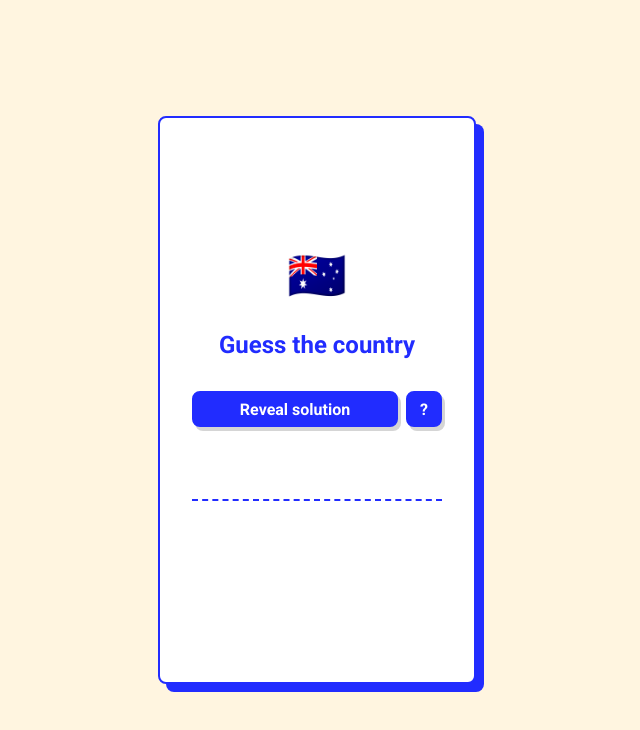
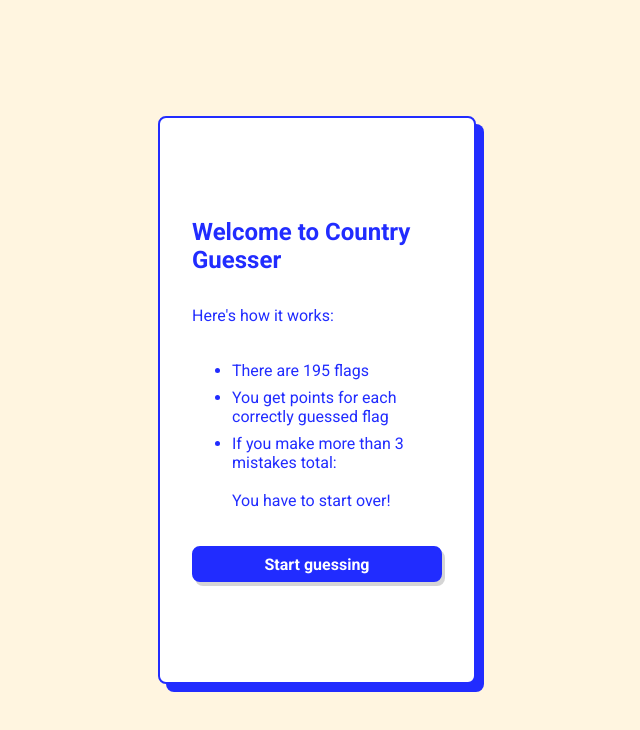
Before and after one commit to RobertLikesCoding/country-guesser, a plain HTML site: page index.html in a window 1280 px wide. Shown: the whole page, without its empty margins (323-963 px from the left). Drawn offline with Linux system fonts and the light colour scheme.

Commit message:
create start screen

```diff
--- a/index.html
+++ b/index.html
@@ -12,7 +12,20 @@
   </head>
   <body>
     <main>
-      <section class="game-area">
+      <section id="start-screen" class="game-area text-align-left">
+        <h1>Welcome to Country Guesser</h1>
+        <p>Here's how it works:</p>
+        <ul class="rules">
+          <li>There are 195 flags</li>
+          <li>You get points for each correctly guessed flag</li>
+          <li>
+            If you make more than 3 mistakes total: <br /><br />
+            You have to start over!
+          </li>
+        </ul>
+        <button class="btn" id="start-btn">Start guessing</button>
+      </section>
+      <section id="game-screen" class="game-area hidden">
         <span id="flag" class="flex-center"></span>
         <h1 style="font-size: 1.5rem">Guess the country</h1>
 
@@ -29,6 +42,6 @@
         <span id="hint"></span>
       </section>
     </main>
-    <script type="module" src="./script.js"></script>
+    <script type="module" src="./js/script.js"></script>
   </body>
 </html>
--- a/style.css
+++ b/style.css
@@ -41,9 +41,9 @@ h2,
 h3,
 h4,
 h5,
-h6 {
+h6,
+p {
   margin: 0;
-  font-size: 1rem;
 }
 
 .game-area {
@@ -59,6 +59,14 @@ h6 {
   width: 250px;
   height: 500px;
   text-align: center;
+  animation: fadeIn forwards 1s;
+}
+
+.rules {
+  margin: 0;
+  li {
+    padding: 0.25rem 0;
+  }
 }
 
 #flag {
@@ -87,6 +95,7 @@ h6 {
   }
   to {
     opacity: 1;
+    left: 500px;
   }
 }
 
@@ -124,8 +133,16 @@ h6 {
   pointer-events: none;
 }
 
+.hidden {
+  display: none;
+}
+
 .flex-center {
   display: flex;
   justify-content: center;
   align-items: center;
 }
+
+.text-align-left {
+  text-align: left;
+}
```
